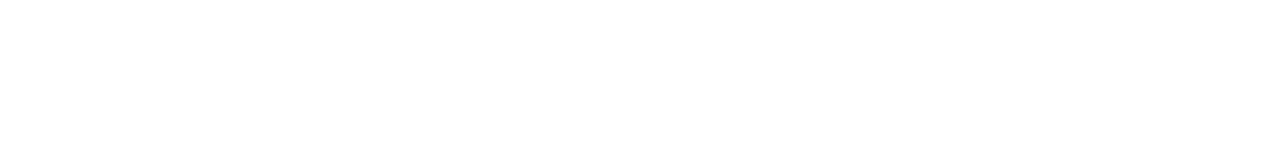
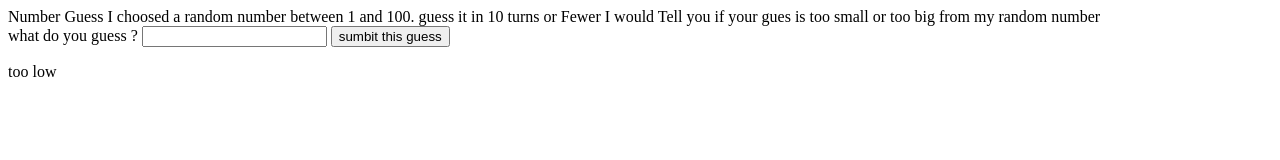
Before and after one commit to fatemeKholousi/mdn-practice, a plain HTML site: page index.html in a window 1280 px wide. Drawn offline with Linux system fonts and the light colour scheme.

```diff
--- /dev/null
+++ b/guessNumber.js
@@ -0,0 +1,32 @@
+const btn = document.querySelector("#btn");
+// console.log(userNumber.value);
+const containerDiv = document.querySelector("#containerOfResults");
+
+const randomNumber = Math.floor(Math.random() * 100);
+// console.log(randomNumber);
+let i = 0;
+let successFilled = false;
+function whatIsSituation() {
+  if (i === 10 || successFilled) {
+    btn.disabled = true;
+  }
+  const userNumber = document.querySelector("#userNumber");
+  const p = document.createElement("p");
+
+  if (Number(userNumber.value) === randomNumber) {
+    const text = document.createTextNode("Yes You Made it!");
+    p.appendChild(text);
+    successFilled = true;
+  } else if (Number(userNumber.value) >= randomNumber) {
+    const text = document.createTextNode("too far");
+    p.appendChild(text);
+  } else {
+    const text = document.createTextNode("too low");
+    p.appendChild(text);
+  }
+
+  containerDiv.appendChild(p);
+  i++;
+}
+
+btn.addEventListener("click", whatIsSituation());
--- a/index.html
+++ b/index.html
@@ -1,12 +1,21 @@
 <!DOCTYPE html>
 <html lang="en">
-<head>
-    <meta charset="UTF-8">
-    <meta http-equiv="X-UA-Compatible" content="IE=edge">
-    <meta name="viewport" content="width=device-width, initial-scale=1.0">
-    <title>Document</title>
-</head>
-<body>
-
-</body>
+  <head>
+    <meta charset="UTF-8" />
+    <meta http-equiv="X-UA-Compatible" content="IE=edge" />
+    <meta name="viewport" content="width=device-width, initial-scale=1.0" />
+    <title>Practice</title>
+  </head>
+  <body>
+    <article>
+      Number Guess I choosed a random number between 1 and 100. guess it in 10
+      turns or Fewer I would Tell you if your gues is too small or too big from
+      my random number
+    </article>
+    <label> what do you guess ? </label>
+    <input type="text" id="userNumber" />
+    <button onclick="whatIsSituation()" id="btn">sumbit this guess</button>
+    <div id="containerOfResults"></div>
+    <script src="guessNumber.js" defer></script>
+  </body>
 </html>
```
